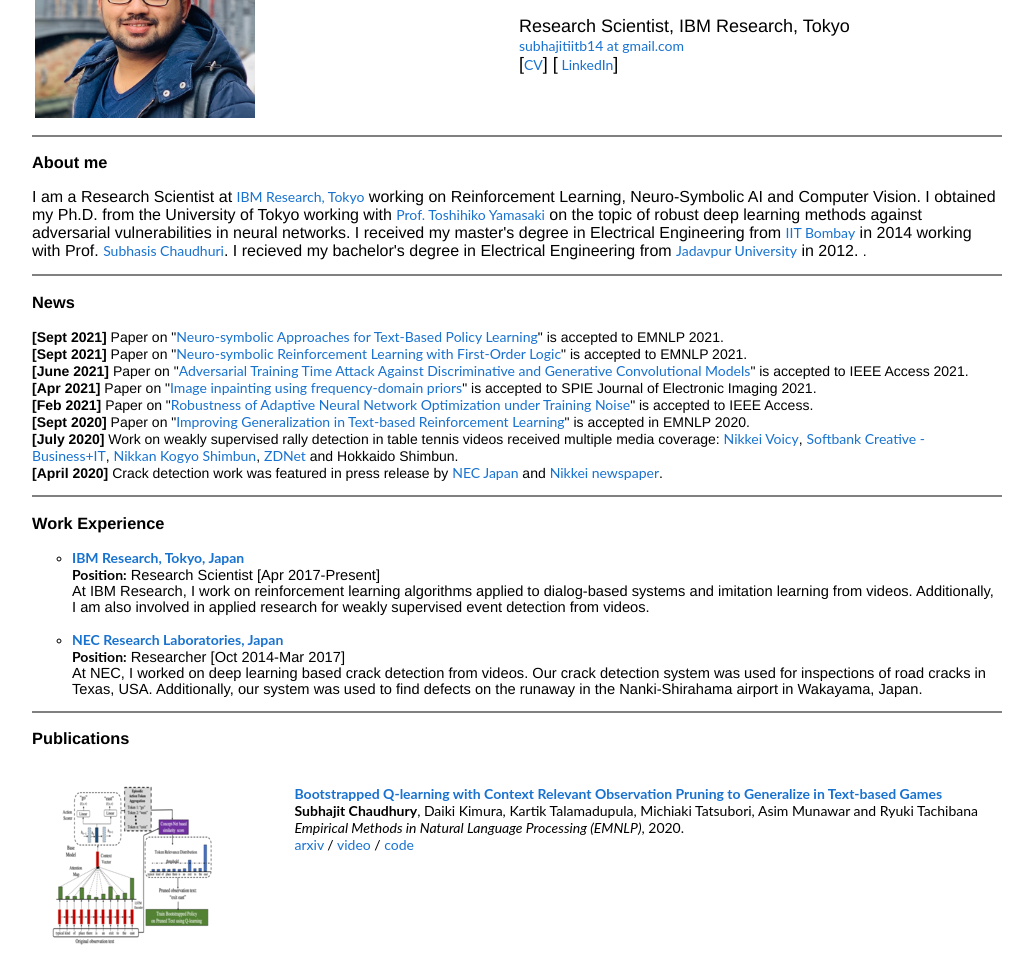
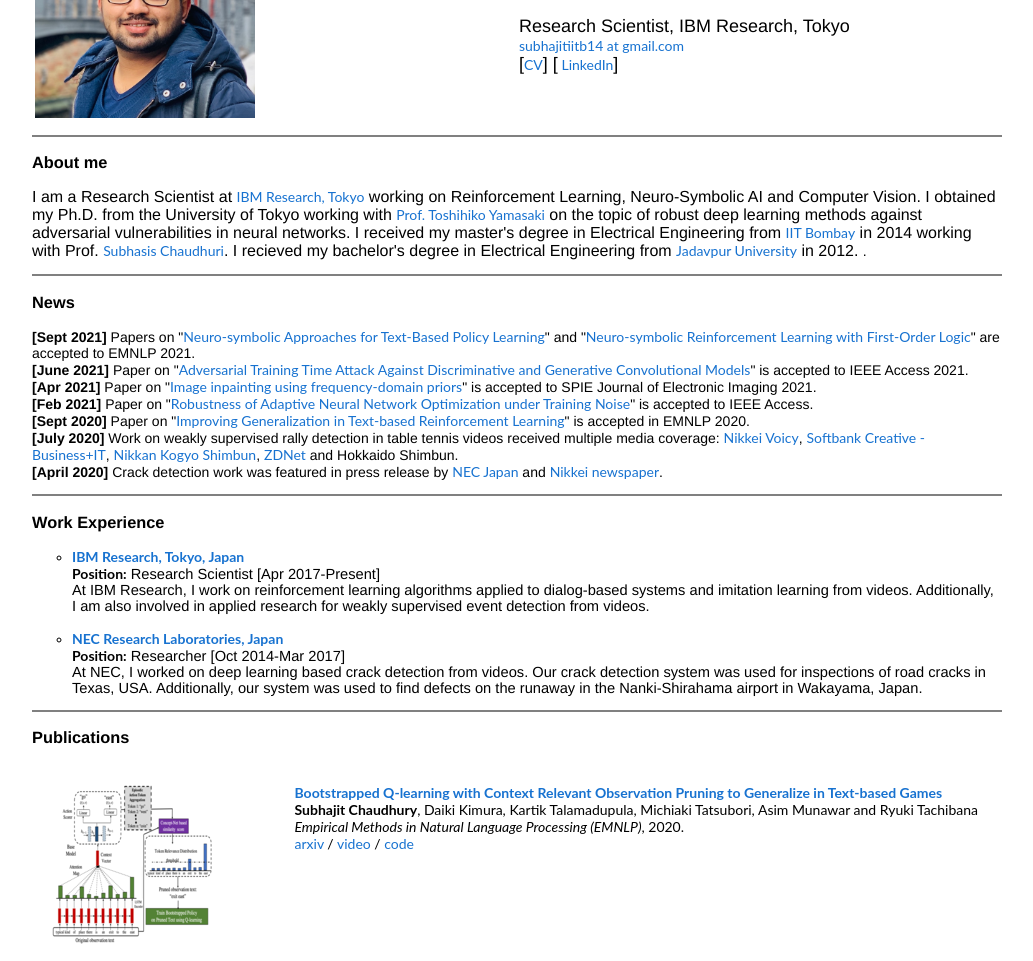
Before and after one commit to subhajitchaudhury/subhajitchaudhury.github.io, a plain HTML site: page index.html in a window 1280 px wide. Shown: the part 131-1092 px from the top of the page, without its empty margins (125-1158 px from the left). Drawn offline with Linux system fonts and the light colour scheme.

Commit message:
combine emnlp papers

```diff
--- a/index.html
+++ b/index.html
@@ -119,21 +119,21 @@
 
         <h3>News </h3>
         <font face="helvetica, ariel, &#39;sans serif&#39;">
-          <b>[Sept 2021]</b> Paper on "<a href="https://2021.emnlp.org/">Neuro-symbolic Approaches for Text-Based Policy Learning</a>" is accepted to EMNLP 2021.<br>
+          <b>[Sept 2021]</b> Papers on "<a href="https://2021.emnlp.org/">Neuro-symbolic Approaches for Text-Based Policy Learning</a>" and "<a href="https://2021.emnlp.org/">Neuro-symbolic Reinforcement Learning with First-Order Logic</a>" are accepted to EMNLP 2021.<br>
 
-          <b>[Sept 2021]</b> Paper on "<a href="https://2021.emnlp.org/">Neuro-symbolic Reinforcement Learning with First-Order Logic</a>" is accepted to EMNLP 2021.<br>
+          <!-- <b>[Sept 2021]</b> Paper on "<a href="https://2021.emnlp.org/">Neuro-symbolic Reinforcement Learning with First-Order Logic</a>" is accepted to EMNLP 2021.<br>  -->
 
           <b>[June 2021]</b> Paper on "<a href="https://ieeexplore.ieee.org/document/9502126/">Adversarial Training Time Attack Against Discriminative and Generative Convolutional Models</a>" is accepted to IEEE Access 2021.<br>
 
           <b>[Apr 2021]</b> Paper on "<a href="https://www.spiedigitallibrary.org/journals/journal-of-electronic-imaging/volume-30/issue-02/023016/Image-inpainting-using-frequency-domain-priors/10.1117/1.JEI.30.2.023016.full?SSO=1">Image inpainting using frequency-domain priors</a>" is accepted to SPIE Journal of Electronic Imaging 2021.<br>
 
-            <b>[Feb 2021]</b> Paper on "<a href="https://ieeexplore.ieee.org/stamp/stamp.jsp?tp=&arnumber=9366477">Robustness of Adaptive Neural Network Optimization under Training Noise</a>" is accepted to IEEE Access.<br>
-            <!-- <span style="font-size: 10pt;"> -->
-            <b>[Sept 2020]</b> Paper on "<a href="https://www.aclweb.org/anthology/2020.emnlp-main.241.pdf">Improving Generalization in Text-based Reinforcement Learning</a>" is accepted in EMNLP 2020.<br>
+          <b>[Feb 2021]</b> Paper on "<a href="https://ieeexplore.ieee.org/stamp/stamp.jsp?tp=&arnumber=9366477">Robustness of Adaptive Neural Network Optimization under Training Noise</a>" is accepted to IEEE Access.<br>
+          <!-- <span style="font-size: 10pt;"> -->
+          <b>[Sept 2020]</b> Paper on "<a href="https://www.aclweb.org/anthology/2020.emnlp-main.241.pdf">Improving Generalization in Text-based Reinforcement Learning</a>" is accepted in EMNLP 2020.<br>
 
-            <b>[July 2020]</b> Work on <a href="https://voicy.jp/channel/865/87438"></a>weakly supervised rally detection in table tennis videos</a> received multiple media coverage: <a href="https://voicy.jp/channel/865/87438">Nikkei Voicy</a>, <a href="https://www.sbbit.jp/article/bitsp2/37830#continue_reading">Softbank Creative - Business+IT</a>, <a href="https://newswitch.jp/p/22822">Nikkan Kogyo Shimbun</a>, <a href="https://japan.zdnet.com/article/35155927">ZDNet</a> and Hokkaido Shimbun.<br>
+          <b>[July 2020]</b> Work on <a href="https://voicy.jp/channel/865/87438"></a>weakly supervised rally detection in table tennis videos</a> received multiple media coverage: <a href="https://voicy.jp/channel/865/87438">Nikkei Voicy</a>, <a href="https://www.sbbit.jp/article/bitsp2/37830#continue_reading">Softbank Creative - Business+IT</a>, <a href="https://newswitch.jp/p/22822">Nikkan Kogyo Shimbun</a>, <a href="https://japan.zdnet.com/article/35155927">ZDNet</a> and Hokkaido Shimbun.<br>
 
-            <b>[April 2020]</b> Crack detection work was featured in press release by <a href="https://jpn.nec.com/press/202003/20200331_03.html">NEC Japan</a> and <a href="https://www.nikkei.com/article/DGXMZO57409840Q0A330C2LKA000/">Nikkei newspaper</a>.<br>
+          <b>[April 2020]</b> Crack detection work was featured in press release by <a href="https://jpn.nec.com/press/202003/20200331_03.html">NEC Japan</a> and <a href="https://www.nikkei.com/article/DGXMZO57409840Q0A330C2LKA000/">Nikkei newspaper</a>.<br>
 
             <!-- <b>[March 2020]</b> Paper on "<a href="https://arxiv.org/pdf/2001.05878.pdf">Robustness of Deep learning in Dermatological Workflow</a>" is accepted in ACM CHIL 2020 [Spotlight paper].<br> -->
 
```
